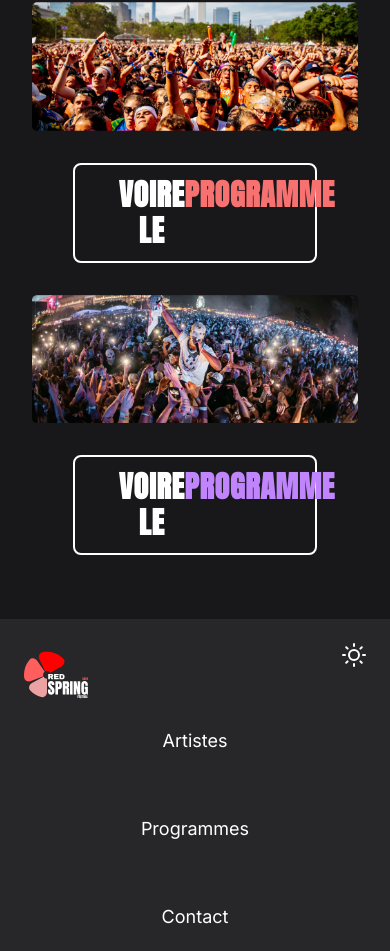
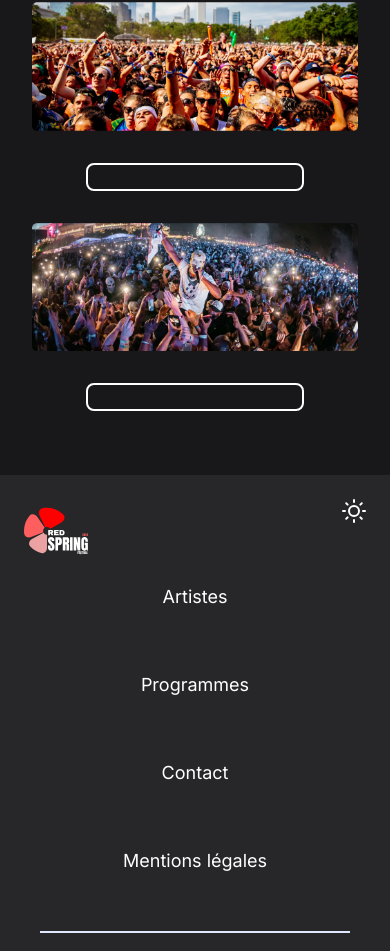
Before and after one commit to HoareauMatthieu/Sae203-Matthieu-Hoareau, a Vue app: page /festival in a window 390 px wide. Shown: the part 1082-2033 px from the top of the page. Built offline with nearby package versions, Linux system fonts and the light colour scheme.

Commit message:
responsivité améliorer

```diff
--- a/src/components/HeaderApp.vue
+++ b/src/components/HeaderApp.vue
@@ -33,7 +33,7 @@
       <router-link to="/"><icon-logo class="h-24 w-24" /></router-link>
       <div class="flex flex-auto items-center justify-end text-white">
         <ul class="flex list-none items-center gap-10 p-3 pl-14">
-          <li class="font-Inter"><router-link to="/artiste">Artiste</router-link></li>
+          <li class="font-Inter"><router-link to="/artiste">Artistes</router-link></li>
           <li class="font-Inter"><router-link to="/festival">Festival</router-link></li>
           <li class="font-Inter"><router-link to="/concert">Concert</router-link></li>
         </ul>
@@ -64,5 +64,8 @@ export default {
     PlusIcon,
     IconLogo,
   },
+  beforeMount() {
+    this.$router.afterEach(() => (this.menuOuvert = false));
+  },
 };
 </script>
--- a/src/components/icons/Bouton.vue
+++ b/src/components/icons/Bouton.vue
@@ -1,38 +1,26 @@
 <template>
   <div
     class="
-      text
-      m-2
+      my-7
       ml-auto
       mr-auto
-      flex
       h-auto
-      w-3/4
-      flex-row
+      w-2/3
       rounded-lg
       border-2 border-white
       bg-transparent
-      px-11
-      py-3
+      p-3
       text-center
       font-Anton
-      text-3xl
+      text-2xl
       font-bold
       uppercase
       tracking-wide
       text-white
-      sm:py-4 sm:text-4xl
-      lg:my-1
+      sm:text-4xl
+      lg:text-5xl
     "
   >
-    {{ bouton }}
-    <div class="text-red-400">
-      {{ boutonred }}
-    </div>
-    <div class="text-purple-400">
-      {{ boutonpurple }}
-    </div>
-
     <slot />
   </div>
 </template>
--- a/src/components/icons/Boutonred.vue
+++ b/src/components/icons/Boutonred.vue
@@ -1,7 +1,6 @@
 <template>
   <div
     class="
-      text
       ml-auto
       mr-auto
       h-auto
--- a/src/views/AccueilView.vue
+++ b/src/views/AccueilView.vue
@@ -1,10 +1,12 @@
 <template>
   <main>
     <div class="bg-black bg-hero-pattern bg-cover bg-center pt-36">
-      <icon-logo class="ml-auto mr-auto lg:h-80 lg:w-80" />
+      <icon-logo class="ml-auto mr-auto w-1/2 lg:h-80 lg:w-80" />
       <p class="pt-40 text-center font-Inter lg:pt-32">DU 22 AU 24 MARS 2022</p>
-      <router-link to="/programme"><bouton bouton="Voire la " boutonred="Programmation" /></router-link>
-      <div class="flex flex-row justify-center gap-5 pt-48 pb-60 lg:gap-9">
+      <router-link to="/programme"
+        ><bouton>Voire le <span class="text-red-400">Programme</span> </bouton></router-link
+      >
+      <div class="flex flex-row justify-center gap-4 pt-48 pb-60 lg:gap-9">
         <router-link to="/artiste">Artistes</router-link>
         <span class="w-0.5 bg-white"></span>
         <router-link to="/concert">Concert</router-link>
--- a/src/views/ContactView.vue
+++ b/src/views/ContactView.vue
@@ -1,6 +1,6 @@
 <template>
   <div class="p-8 pt-36">
-    <h1 class="font-Anton text-3xl">CONTACT</h1>
+    <h1 class="pt-5 text-center font-Anton text-4xl sm:text-5xl lg:pt-9 lg:text-6xl">CONTACT</h1>
     <p class="pt-3 text-center text-white">Contactes nous sur nos réseaux !</p>
 
     <div class="mt-10 flex flex-row justify-center gap-5">
@@ -9,13 +9,13 @@
       <twitter class="" />
     </div>
 
-    <p class="py-8 text-white lg:pl-36">Ou ici !</p>
+    <p class="py-8 text-white lg:text-center lg:text-xl">Ou ici !</p>
 
     <div class="w-full">
-      <form class="mb-4 rounded px-8 pt-6 pb-8 shadow-md lg:px-80">
+      <form class="mb-4 rounded pt-6 pb-8 shadow-md lg:px-80">
         <div class="mb-4">
           <input
-            class="w-full appearance-none rounded border bg-zinc-900 py-2 px-3 leading-tight text-white"
+            class="w-full appearance-none rounded border bg-transparent py-2 px-3 leading-tight text-white"
             id="prenom"
             type="text"
             placeholder="Prénom"
@@ -23,7 +23,7 @@
         </div>
         <div class="mb-4">
           <input
-            class="w-full appearance-none rounded border bg-zinc-900 py-2 px-3 leading-tight text-white"
+            class="w-full appearance-none rounded border bg-transparent py-2 px-3 leading-tight text-white"
             id="nom"
             type="text"
             placeholder="Nom"
@@ -31,7 +31,7 @@
         </div>
         <div class="mb-4">
           <input
-            class="w-full appearance-none rounded border bg-zinc-900 py-2 px-3 leading-tight text-white"
+            class="w-full appearance-none rounded border bg-transparent py-2 px-3 leading-tight text-white"
             id="mail"
             type="text"
             placeholder="Adresse mail"
@@ -39,7 +39,7 @@
         </div>
         <div class="mb-4">
           <input
-            class="w-full appearance-none rounded border bg-zinc-900 py-2 px-3 leading-tight text-white"
+            class="w-full appearance-none rounded border bg-transparent py-2 px-3 leading-tight text-white"
             id="tel"
             type="text"
             placeholder="Tel :"
@@ -47,7 +47,7 @@
         </div>
         <div class="mb-4">
           <input
-            class="w-full appearance-none rounded border bg-zinc-900 py-2 px-3 leading-tight text-white"
+            class="w-full appearance-none rounded border bg-transparent py-2 px-3 leading-tight text-white"
             id="objet"
             type="text"
             placeholder="Objet"
@@ -55,7 +55,7 @@
         </div>
         <div class="mb-4">
           <input
-            class="w-full appearance-none rounded border bg-zinc-900 py-2 px-3 pb-44 leading-tight text-white"
+            class="w-full appearance-none rounded border bg-transparent py-2 px-3 pb-44 leading-tight text-white"
             id="texte"
             type="text"
             placeholder="Texte"
@@ -65,8 +65,8 @@
       </form>
     </div>
     <h1 class="font-Anton text-3xl">Ou nous trouver ?</h1>
-    <img src="public/image/carte.png" alt="carte" class="ml-auto mr-auto w-1/2" />
-    <p class="pt-8 text-center text-sm">12 Rue de Saisset - Montrouge 92120</p>
+    <img src="public/image/carte.png" alt="carte" class="ml-auto mr-auto w-2/3 lg:w-1/3" />
+    <p class="py-8 text-center text-sm">12 Rue de Saisset - Montrouge 92120</p>
   </div>
 </template>
 
```
